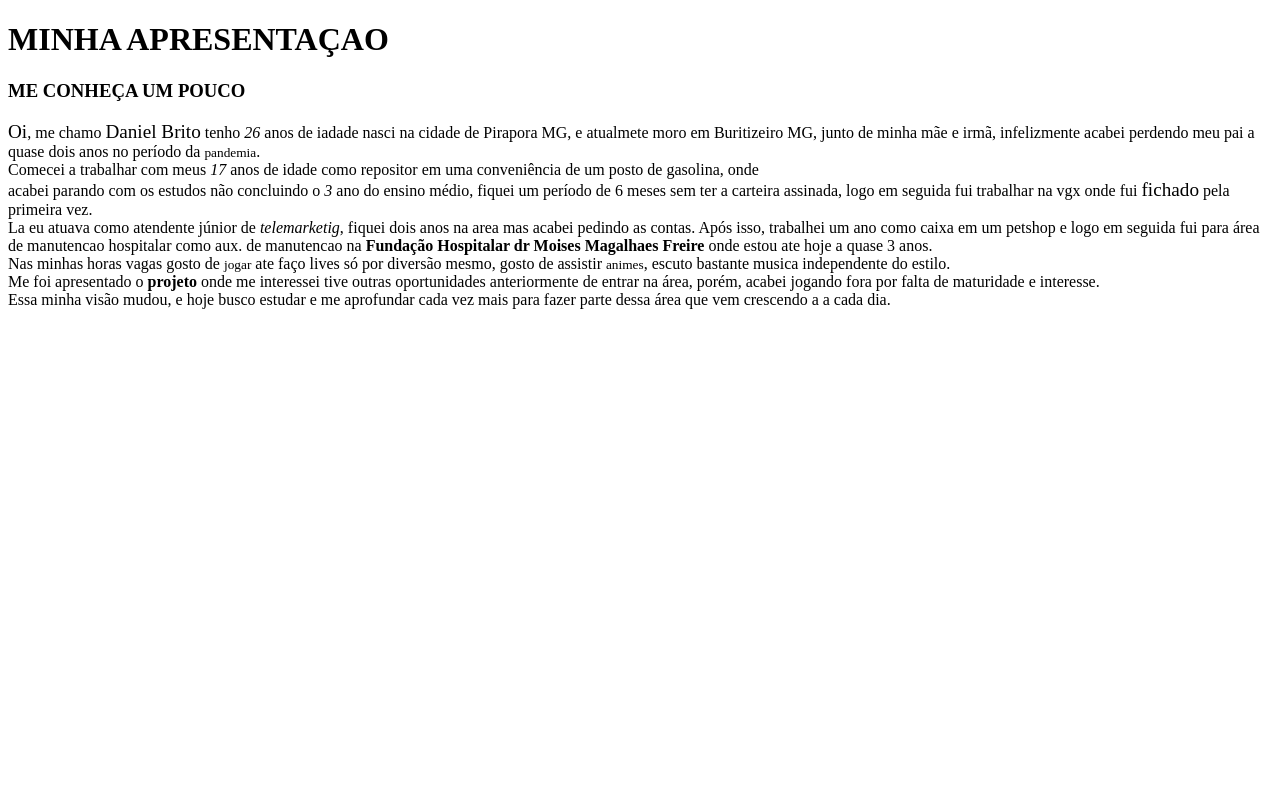
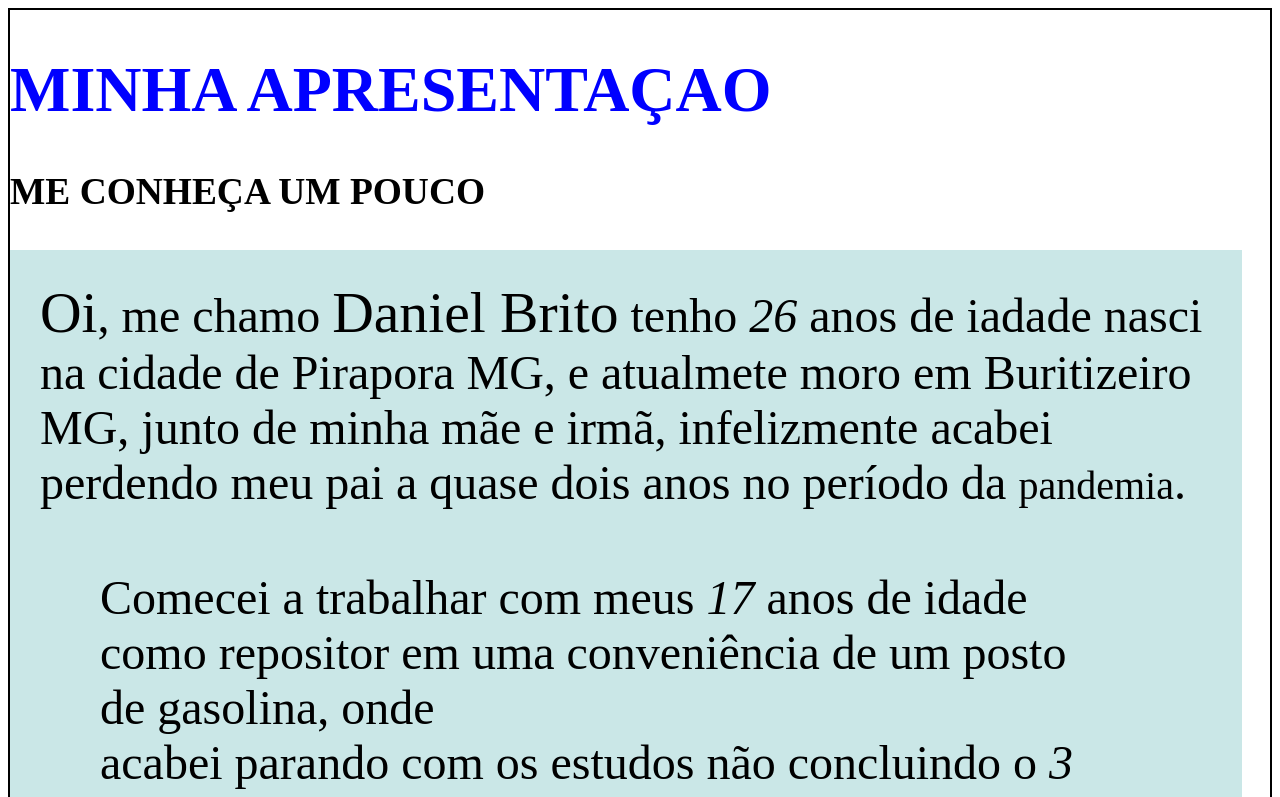
Before and after one commit to Pitfalltv/sobre-minha-pessoa-, a plain HTML site: page index.html in a window 1280 px wide. Shown: the top 797 px of the page. Drawn offline with Linux system fonts and the light colour scheme.

Commit message:
Atualizacao

```diff
--- /dev/null
+++ b/css/main.css
@@ -0,0 +1,19 @@
+body{
+    font-size: 2rem;
+}
+div{
+    border: px solid black;
+    padding: 30px;
+    width: 93%;
+    background-color: rgb(202, 231, 231);
+}
+label{
+    color: blue;
+}
+div{
+    font-size: 3rem;
+
+}
+body{
+    border: 2px solid black
+}
--- a/index.html
+++ b/index.html
@@ -1,14 +1,15 @@
 <!DOCTYPE html>
 <html lang="pt-br"<pt-br>
 <head>
+     <link rel="stylesheet" href="css/main.css">
     <title>Meu Site</title>
       <!--- meu peimeiro website -->
 </head>
 <body>
 
+ <header>
+    <h1><label> MINHA APRESENTAÇAO </h1> </label>
 
- <header>
-    <h1>MINHA APRESENTAÇAO</h1>
     <H3>ME CONHEÇA UM POUCO</H3>
                 <!--- Um pouco sobre min-->
      <main>
@@ -33,8 +34,10 @@
                   Essa minha visão mudou, e hoje busco estudar e me aprofundar cada vez mais para fazer parte dessa área que vem crescendo a
                   a cada dia.
 
-            </span>
-
+           <main>
+               <h2>Meus passa tempo</h2>
+               <button onclick ="document.location=' meu segundo index.html'">login</button>
+           </main>
         </main>
 
  </header>
```
Also changed, not shown: meu segundo index.html (added, +31 -0 lines).
